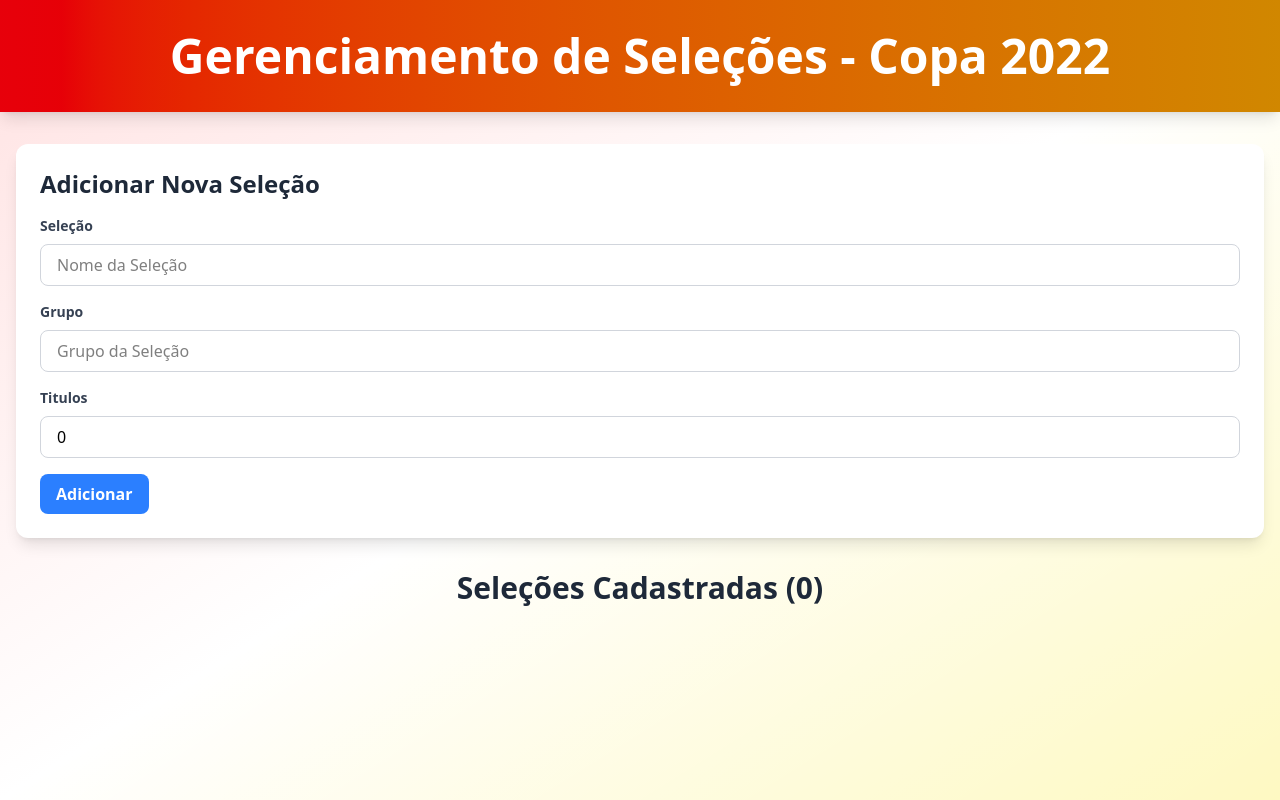
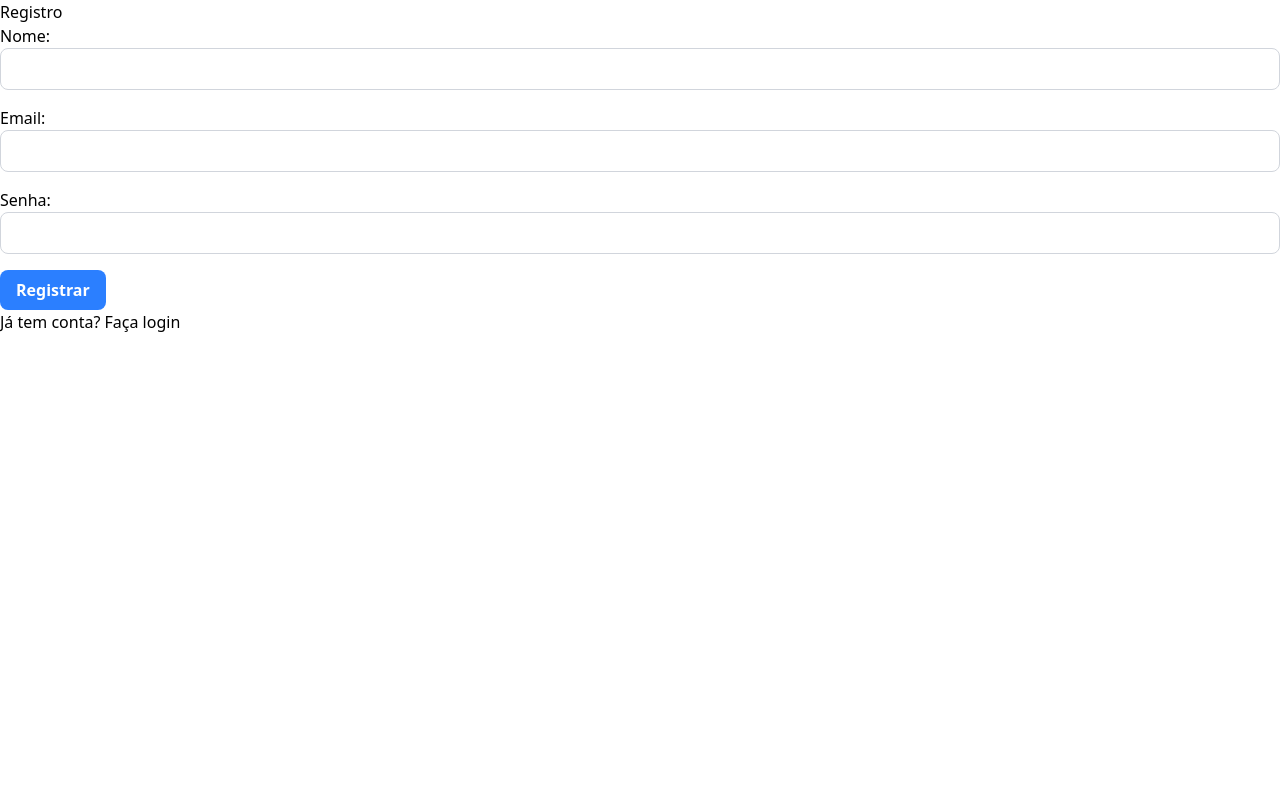
Before and after one commit to paulohenriquedeandrade/roadmap-topico-react, a React (Vite) app: page /register in a window 1280 px wide. Built offline with nearby package versions, Linux system fonts and the light colour scheme.

Commit message:
feat: adiciona navegação com React Router

```diff
--- a/src/App.tsx
+++ b/src/App.tsx
@@ -1,55 +1,20 @@
-import { Button } from "./components/Button";
-import { Card } from "./components/Card";
-import { SelecaoForm } from "./components/SelecaoForm";
-import { useSelecaoStore } from "./store/selecaoStore";
+import { BrowserRouter, Routes, Route } from "react-router-dom";
+import { AuthProvider } from "./context/AuthContext";
+import { Login } from "./components/Login";
+import { Register } from "./components/Register";
+import { Home } from "./pages/Home";
 
 function App() {
-  const { selecoes, adicionarSelecao, deletarSelecao } = useSelecaoStore();
-
   return (
-    <div className="min-h-screen bg-linear-to-br from-red-100 via-white to bg-yellow-100">
-      <header className="bg-linear-to-r from-red-600 to-yellow-600 text-white py-4 sm:py-8 px-2 sm:px-4 shadow-lg">
-        <h1 className="text-2xl sm:text-4xl md:text-5xl font-bold text-center">
-          Gerenciamento de Seleções - Copa 2022
-        </h1>
-      </header>
-
-      <main className="container mx-auto px-2 sm:px-4 py-4 sm:py-8 max-w-7xl">
-        <section className="bg-white rounded-xl shadow-lg p-4 sm:p-6 mb-4 sm:mb-8">
-          <h2 className="text-2xl font-bold text-gray-800 mb-4">
-            Adicionar Nova Seleção
-          </h2>
-          <SelecaoForm onSubmit={adicionarSelecao} />
-        </section>
-
-        <section className="mt-8">
-          <h2 className="text-3xl font-bold text-gray-800 mb-6 text-center">
-            Seleções Cadastradas ({selecoes.length})
-          </h2>
-          <div className="grid grid-cols-1 md:grid-cols-2 lg:grid-cols-3 gap-6">
-            {selecoes.map((selecao) => (
-              <Card
-                key={selecao.id}
-                title={selecao.nome}
-                footer={
-                  <>
-                    <Button
-                      variant="danger"
-                      onClick={() => deletarSelecao(selecao.id)}
-                    >
-                      Deletar
-                    </Button>
-                  </>
-                }
-              >
-                <p>Grupo: {selecao.grupo}</p>
-                <p>Títulos: {selecao.titulos}</p>
-              </Card>
-            ))}
-          </div>
-        </section>
-      </main>
-    </div>
+    <AuthProvider>
+      <BrowserRouter>
+        <Routes>
+          <Route path="/login" element={<Login />} />
+          <Route path="/register" element={<Register />} />
+          <Route path="/" element={<Home />} />
+        </Routes>
+      </BrowserRouter>
+    </AuthProvider>
   );
 }
 
--- a/src/components/Login.tsx
+++ b/src/components/Login.tsx
@@ -1,4 +1,5 @@
 import { useState } from "react";
+import { Link, useNavigate } from "react-router-dom";
 import { useAuth } from "../context/AuthContext";
 import { Input } from "./Input";
 import { Button } from "./Button";
@@ -8,12 +9,13 @@ export const Login = () => {
   const [password, setPassword] = useState("");
   const [error, setError] = useState("");
   const { login } = useAuth();
+  const navigate = useNavigate();
 
   const handleSubmit = async (e: React.FormEvent) => {
     e.preventDefault();
     try {
       await login({ email, password });
-      alert("Login successful!");
+      navigate("/");
     } catch (err) {
       setError(`Login failed: ${(err as Error).message}`);
     }
@@ -34,7 +36,7 @@ export const Login = () => {
         </div>
         <Button type="submit">Login</Button>
       </form>
-      <a href="/register">Registro</a>
+      <Link to="/register">Não tem conta? Registre-se</Link>
     </div>
   );
 };
--- a/src/components/Register.tsx
+++ b/src/components/Register.tsx
@@ -1,4 +1,5 @@
 import { useState } from "react";
+import { Link, useNavigate } from "react-router-dom";
 import { useAuth } from "../context/AuthContext";
 import { Input } from "./Input";
 import { Button } from "./Button";
@@ -9,12 +10,13 @@ export const Register = () => {
   const [password, setPassword] = useState("");
   const [error, setError] = useState("");
   const { register } = useAuth();
+  const navigate = useNavigate();
 
   const handleSubmit = async (e: React.FormEvent) => {
     e.preventDefault();
     try {
       await register({ name, email, password });
-      alert("Registration successful!");
+      navigate("/login");
     } catch (err) {
       setError(`Registration failed: ${(err as Error).message}`);
     }
@@ -39,7 +41,7 @@ export const Register = () => {
         </div>
         <Button type="submit">Registrar</Button>
       </form>
-      <a href="/login">Já tem conta? Faça login</a>
+      <Link to="/login">Já tem conta? Faça login</Link>
     </div>
   );
 };
--- /dev/null
+++ b/src/pages/Home.tsx
@@ -0,0 +1,54 @@
+import { Button } from "../components/Button";
+import { Card } from "../components/Card";
+import { SelecaoForm } from "../components/SelecaoForm";
+import { useSelecaoStore } from "../store/selecaoStore";
+
+export const Home = () => {
+  const { selecoes, adicionarSelecao, deletarSelecao } = useSelecaoStore();
+
+  return (
+    <div className="min-h-screen bg-linear-to-br from-red-100 via-white to bg-yellow-100">
+      <header className="bg-linear-to-r from-red-600 to-yellow-600 text-white py-4 sm:py-8 px-2 sm:px-4 shadow-lg">
+        <h1 className="text-2xl sm:text-4xl md:text-5xl font-bold text-center">
+          Gerenciamento de Seleções - Copa 2022
+        </h1>
+      </header>
+
+      <main className="container mx-auto px-2 sm:px-4 py-4 sm:py-8 max-w-7xl">
+        <section className="bg-white rounded-xl shadow-lg p-4 sm:p-6 mb-4 sm:mb-8">
+          <h2 className="text-2xl font-bold text-gray-800 mb-4">
+            Adicionar Nova Seleção
+          </h2>
+          <SelecaoForm onSubmit={adicionarSelecao} />
+        </section>
+
+        <section className="mt-8">
+          <h2 className="text-3xl font-bold text-gray-800 mb-6 text-center">
+            Seleções Cadastradas ({selecoes.length})
+          </h2>
+          <div className="grid grid-cols-1 md:grid-cols-2 lg:grid-cols-3 gap-6">
+            {selecoes.map((selecao) => (
+              <Card
+                key={selecao.id}
+                title={selecao.nome}
+                footer={
+                  <>
+                    <Button
+                      variant="danger"
+                      onClick={() => deletarSelecao(selecao.id)}
+                    >
+                      Deletar
+                    </Button>
+                  </>
+                }
+              >
+                <p>Grupo: {selecao.grupo}</p>
+                <p>Títulos: {selecao.titulos}</p>
+              </Card>
+            ))}
+          </div>
+        </section>
+      </main>
+    </div>
+  );
+};
```
